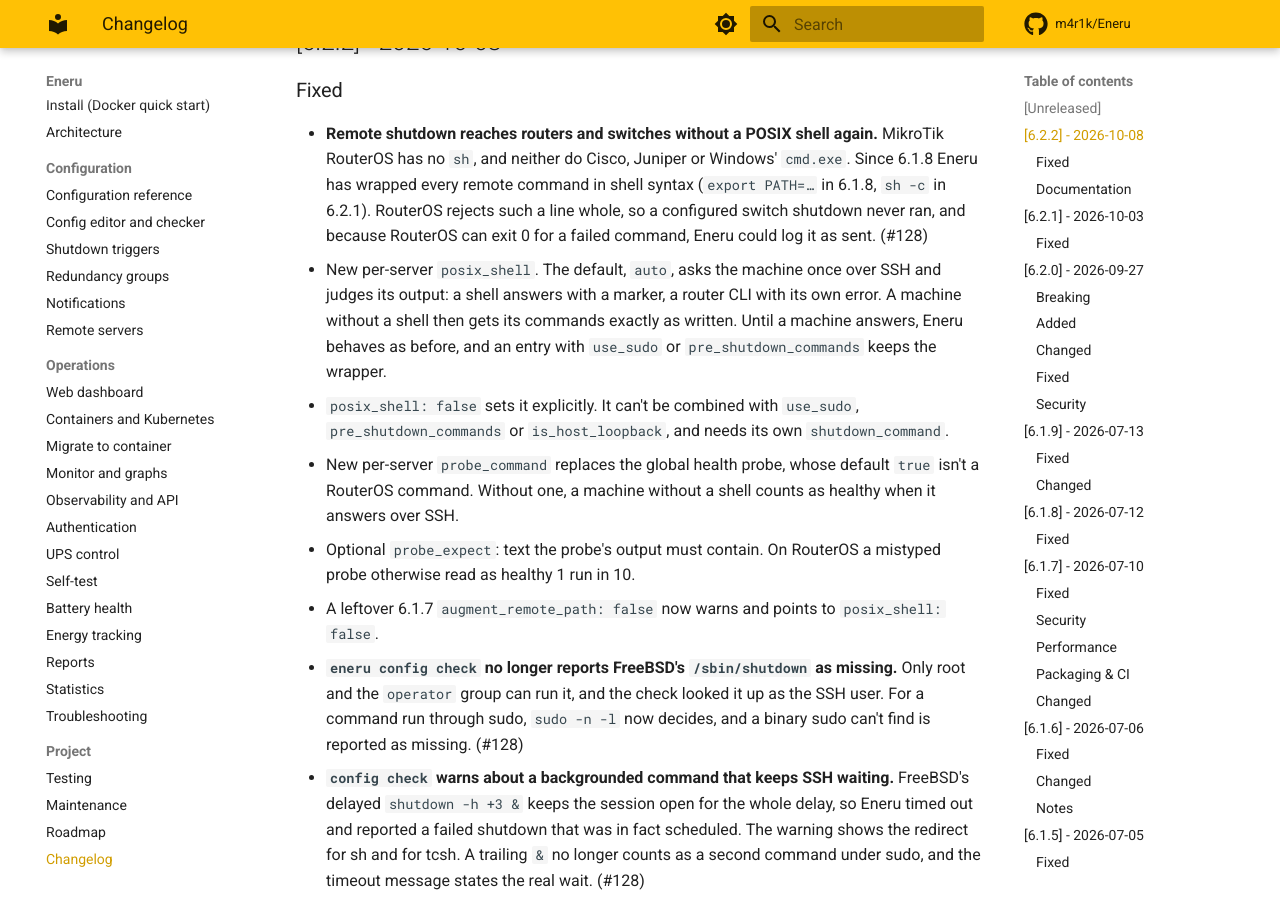
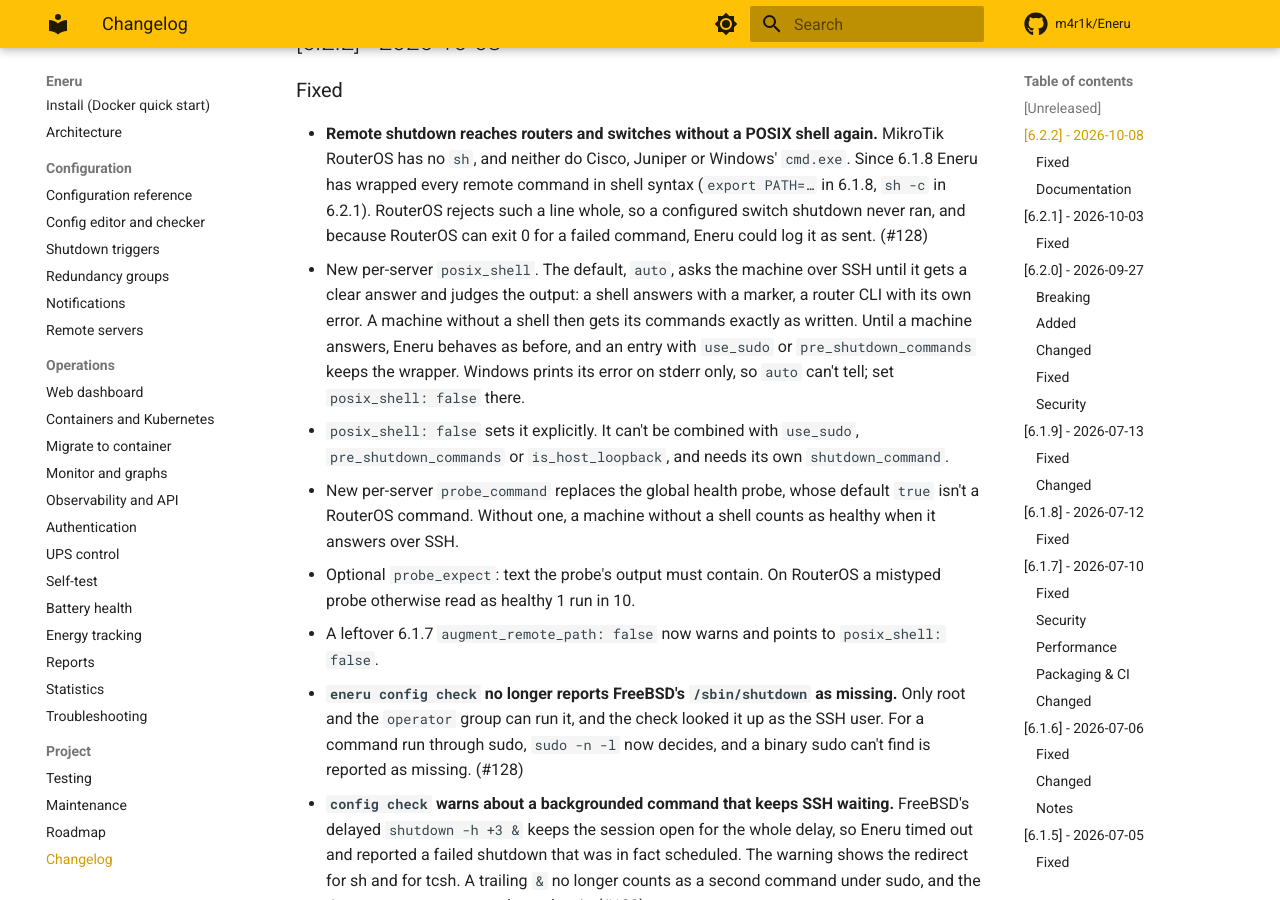
Before and after one commit to m4r1k/Eneru, an MkDocs documentation site: the page built from docs/changelog.md, in a window 1280 px wide and 900 px high, scrolled down 364 px. Built offline with MkDocs 1.6.1 and Material for MkDocs 9.7.7, drawn with Linux system fonts in a browser that asks for light colours; comment, search, counter and statistics services are not loaded.

Commit message:
docs: address cubic's second review of #133
Small print a second reader caught:

- `auto` asks until it gets a clear answer, not just once, and Windows
  (errors on stderr only) needs `posix_shell: false` (changelog,
  configuration.md, remote-servers.md).
- With `posix_shell: false`, only the shutdown path skips detection;
  health checks without a probe_command still send the harmless detection
  line to see that the device answers.
- "the SSH user's own shell", not "login shell": an SSH exec session
  doesn't start a login shell.
- E2E Test 73 asserts config check exits 1 for the typo'd probe.

Co-authored-by: Claude <noreply@anthropic.com>
Co-Authored-By: Claude Opus 5.5 <noreply@anthropic.com>

```diff
--- a/docs/changelog.md
+++ b/docs/changelog.md
@@ -19,11 +19,13 @@ and this project adheres to [Semantic Versioning](https://semver.org/spec/v2.0.0
   shell syntax (`export PATH=…` in 6.1.8, `sh -c` in 6.2.1). RouterOS rejects
   such a line whole, so a configured switch shutdown never ran, and because
   RouterOS can exit 0 for a failed command, Eneru could log it as sent. (#128)
-  - New per-server `posix_shell`. The default, `auto`, asks the machine once
-    over SSH and judges its output: a shell answers with a marker, a router
-    CLI with its own error. A machine without a shell then gets its commands
-    exactly as written. Until a machine answers, Eneru behaves as before, and
-    an entry with `use_sudo` or `pre_shutdown_commands` keeps the wrapper.
+  - New per-server `posix_shell`. The default, `auto`, asks the machine over
+    SSH until it gets a clear answer and judges the output: a shell answers
+    with a marker, a router CLI with its own error. A machine without a shell
+    then gets its commands exactly as written. Until a machine answers, Eneru
+    behaves as before, and an entry with `use_sudo` or `pre_shutdown_commands`
+    keeps the wrapper. Windows prints its error on stderr only, so `auto`
+    can't tell; set `posix_shell: false` there.
   - `posix_shell: false` sets it explicitly. It can't be combined with
     `use_sudo`, `pre_shutdown_commands` or `is_host_loopback`, and needs its
     own `shutdown_command`.
```
Also changed, not shown: docs/configuration.md (+1 -1 lines), docs/remote-servers.md (+7 -4 lines), 1 other file.
